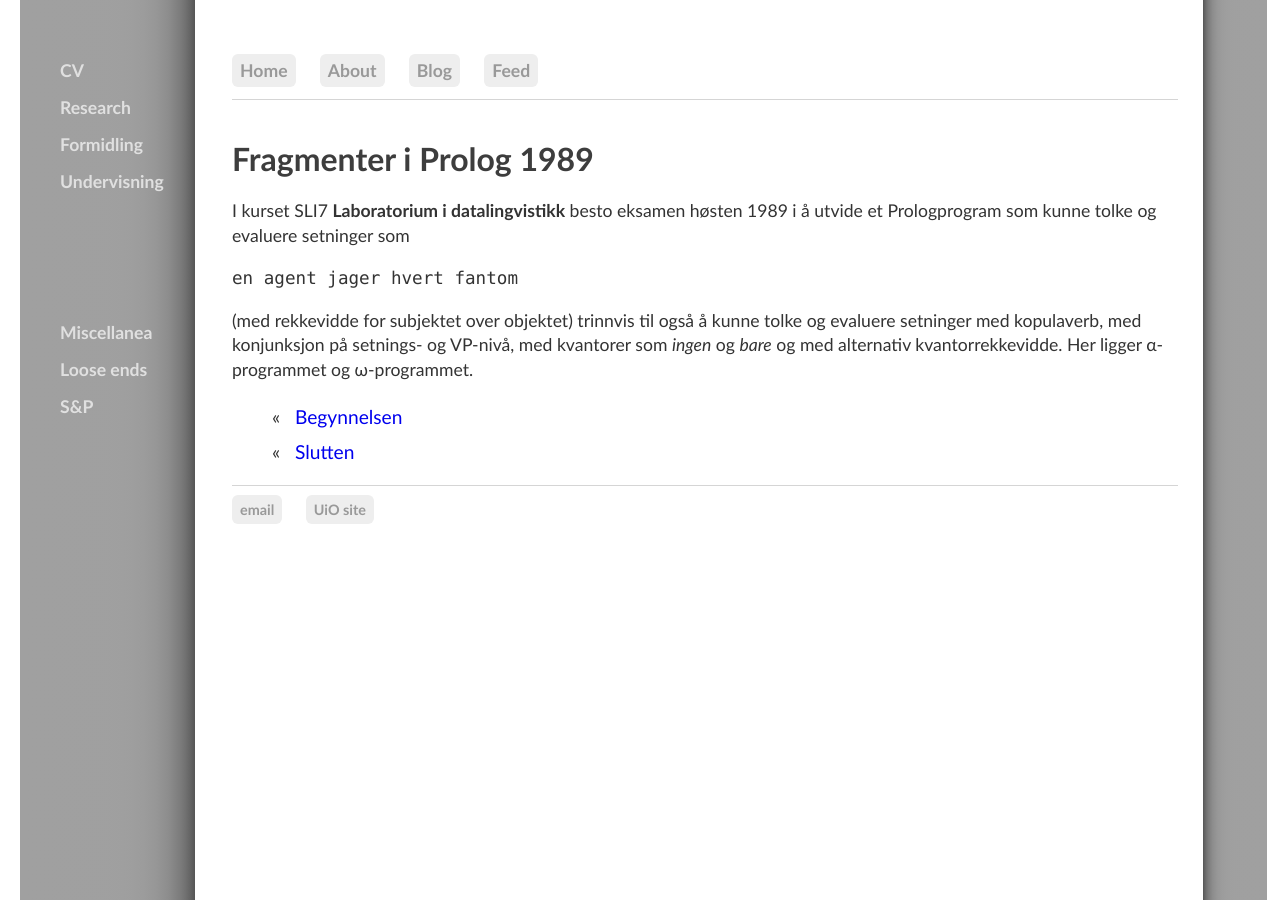
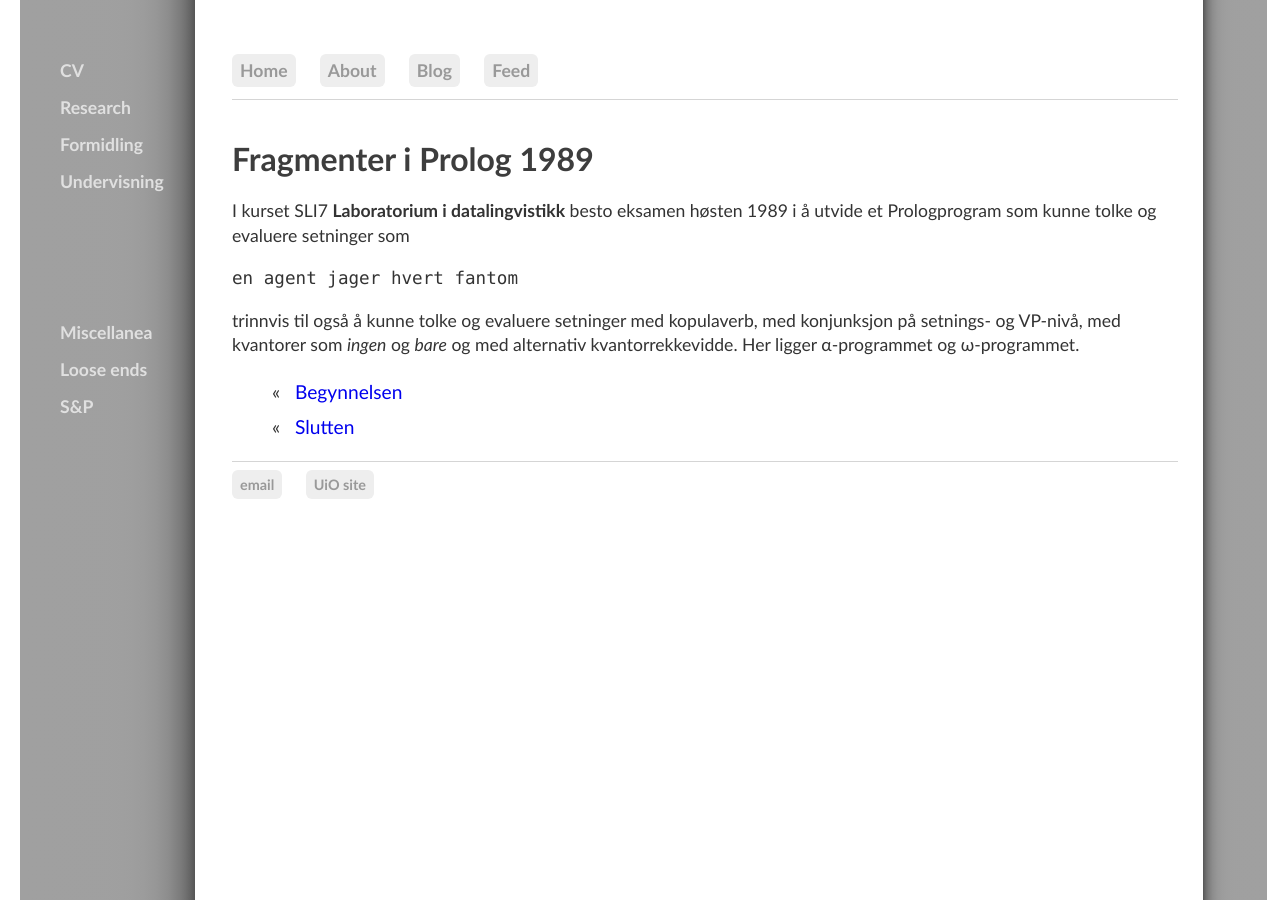
Before and after one commit to kjelljs/kjelljs.github.io, a Jekyll site: the page built from courses/sli7.html, in a window 1280 px wide. Built offline with Jekyll 4.4.1, drawn with Linux system fonts in a browser that asks for light colours.

Commit message:
Update sli7.html

```diff
--- a/courses/sli7.html
+++ b/courses/sli7.html
@@ -14,7 +14,7 @@
 }
 </style>
 <div class="ingress">
-  <p>I kurset SLI7 <b>Laboratorium i datalingvistikk</b> besto eksamen høsten 1989 i å utvide et Prologprogram som kunne tolke og evaluere setninger som </p><p style="font-family:'Lucida Console', monospace">en agent jager hvert fantom</p> <p>(med rekkevidde for subjektet over objektet) trinnvis til også å kunne tolke og evaluere setninger med kopulaverb, med konjunksjon på setnings- og VP-nivå, med kvantorer som <i>ingen</i> og <i>bare</i> og med alternativ kvantorrekkevidde. Her ligger &alpha;-programmet og &omega;-programmet.</p></div>
+  <p>I kurset SLI7 <b>Laboratorium i datalingvistikk</b> besto eksamen høsten 1989 i å utvide et Prologprogram som kunne tolke og evaluere setninger som </p><p style="font-family:'Lucida Console', monospace">en agent jager hvert fantom</p> <p><!--(med rekkevidde for subjektet over objektet) -->trinnvis til også å kunne tolke og evaluere setninger med kopulaverb, med konjunksjon på setnings- og VP-nivå, med kvantorer som <i>ingen</i> og <i>bare</i> og med alternativ kvantorrekkevidde. Her ligger &alpha;-programmet og &omega;-programmet.</p></div>
 <ul><li id="blogposts">&laquo; &nbsp; <a href="/pdf/EX_SLI7_STAGE_0.txt">Begynnelsen</a></li>
 <li id="blogposts">&laquo; &nbsp; <a href="/pdf/EX_SLI7_STAGE_4.txt">Slutten</a></li>
 </ul>
```
